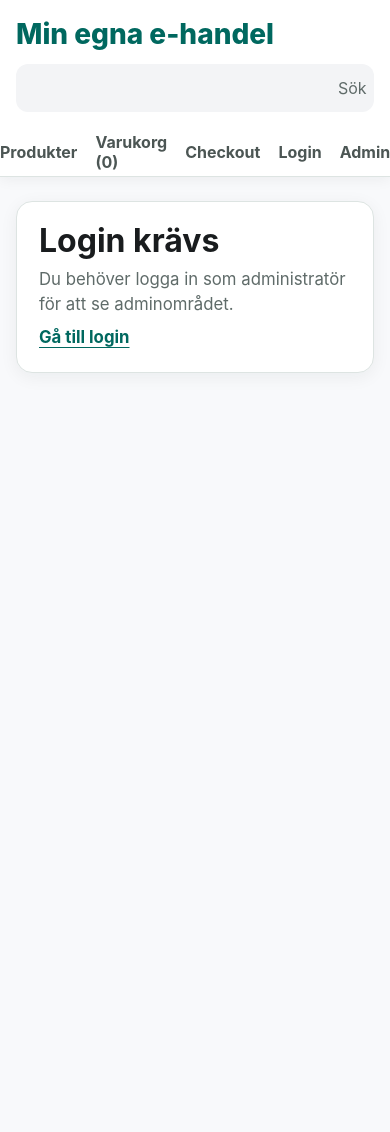
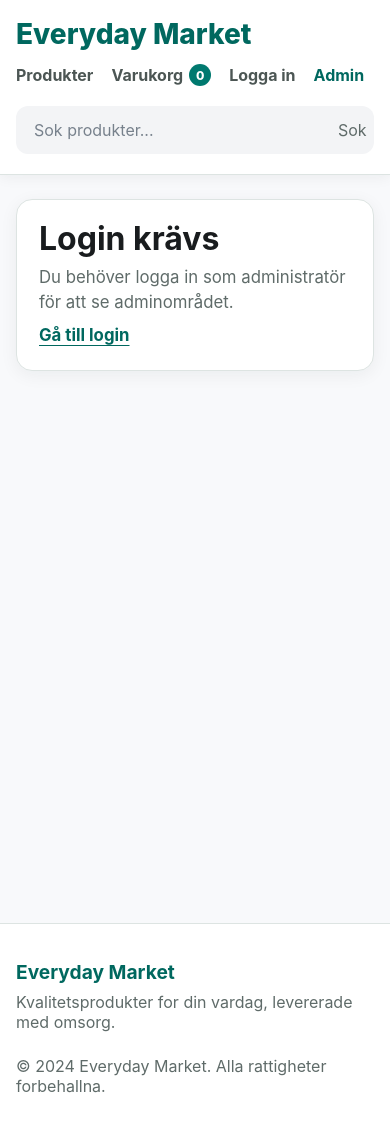
Before and after one commit to Hampus-FSU25D/Integration_Uppgift-1_Integrera-shoppen, a React (Vite) app in the folder frontend/: page /admin/products/1/edit in a window 390 px wide. Before the commit the page ends 925 px from the top, so only its background shows below. Built offline with nearby package versions, Linux system fonts and the light colour scheme; no server answers.

Commit message:
feat: implement responsive storefront navigation

```diff
--- a/frontend/src/pages/customer/CustomerHeader.tsx
+++ b/frontend/src/pages/customer/CustomerHeader.tsx
@@ -1,6 +1,7 @@
 import { useEffect, useState, type FormEvent } from "react";
 import { useCart } from "../../cart/CartContext";
 import { Link } from "../../components/Link";
+import { useCurrentPath } from "../../routes/useCurrentPath";
 
 function readProductSearch() {
   return new URLSearchParams(window.location.search).get("search") ?? "";
@@ -8,6 +9,7 @@ function readProductSearch() {
 
 export function CustomerHeader() {
   const { itemCount } = useCart();
+  const currentPath = useCurrentPath();
   const [productSearch, setProductSearch] = useState(readProductSearch);
 
   useEffect(() => {
@@ -36,31 +38,41 @@ export function CustomerHeader() {
     <header className="site-header">
       <div className="site-header-main">
         <Link href="/" className="site-title">
-          Min egna e-handel
+          Everyday Market
         </Link>
 
+        <nav className="main-nav" aria-label="Huvudmeny">
+          <Link href="/" className={currentPath === "/" ? "active" : undefined}>
+            Produkter
+          </Link>
+          <Link href="/cart" className={currentPath === "/cart" ? "active cart-link" : "cart-link"}>
+            Varukorg <span className="cart-count">{itemCount}</span>
+          </Link>
+          <Link href="/login" className={currentPath === "/login" ? "active" : undefined}>
+            Logga in
+          </Link>
+          <Link href="/admin" className={currentPath.startsWith("/admin") ? "active" : undefined}>
+            Admin
+          </Link>
+        </nav>
+
         <form className="header-search" role="search" onSubmit={handleSearchSubmit}>
-          <label htmlFor="product-search">Sök produkter</label>
+          <label htmlFor="product-search">Sok produkter</label>
           <div>
             <input
               id="product-search"
               name="search"
               type="search"
+              placeholder="Sok produkter..."
               value={productSearch}
               onChange={(event) => setProductSearch(event.target.value)}
             />
-            <button type="submit">Sök</button>
+            <button type="submit" aria-label="Sok produkter">
+              Sok
+            </button>
           </div>
         </form>
       </div>
-
-      <nav className="main-nav" aria-label="Huvudmeny">
-        <Link href="/">Produkter</Link>
-        <Link href="/cart">Varukorg ({itemCount})</Link>
-        <Link href="/checkout">Checkout</Link>
-        <Link href="/login">Login</Link>
-        <Link href="/admin">Admin</Link>
-      </nav>
     </header>
   );
 }
--- a/frontend/src/pages/customer/CustomerLayout.tsx
+++ b/frontend/src/pages/customer/CustomerLayout.tsx
@@ -10,6 +10,15 @@ export function CustomerLayout({ children }: CustomerLayoutProps) {
     <>
       <CustomerHeader />
       <main className="page">{children}</main>
+      <footer className="site-footer">
+        <div className="site-footer-inner">
+          <div>
+            <strong>Everyday Market</strong>
+            <span>Kvalitetsprodukter for din vardag, levererade med omsorg.</span>
+          </div>
+          <span>© 2024 Everyday Market. Alla rattigheter forbehallna.</span>
+        </div>
+      </footer>
     </>
   );
 }
```
